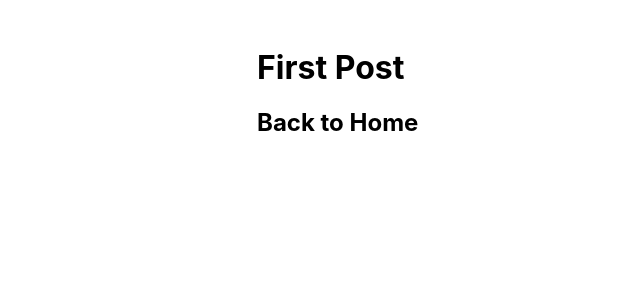
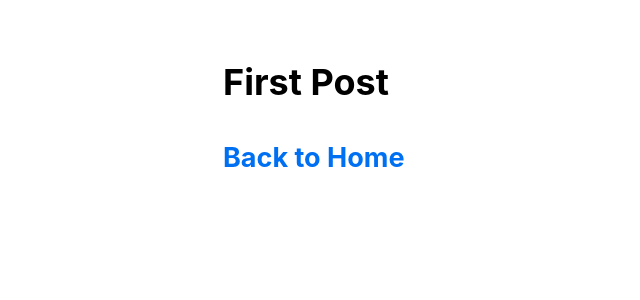
Before and after one commit to joaofaveri/nextjs-tutorial, a Next.js app: page /posts/first-post in a window 1280 px wide. Shown: the top 300 px of the page, without its empty margins (111-751 px from the left). Built offline with nearby package versions, Linux system fonts and the light colour scheme.

Commit message:
Edit global css

```diff
--- a/styles/globals.css
+++ b/styles/globals.css
@@ -1,16 +1,27 @@
 html,
 body {
-  padding: 0;
-  margin: 0;
-  font-family: -apple-system, BlinkMacSystemFont, Segoe UI, Roboto, Oxygen,
-    Ubuntu, Cantarell, Fira Sans, Droid Sans, Helvetica Neue, sans-serif;
+    padding: 0;
+    margin: 0;
+    font-family: -apple-system, BlinkMacSystemFont, Segoe UI, Roboto, Oxygen,
+        Ubuntu, Cantarell, Fira Sans, Droid Sans, Helvetica Neue, sans-serif;
+    line-height: 1.6;
+    font-size: 18px;
+}
+
+* {
+    box-sizing: border-box;
 }
 
 a {
-  color: inherit;
-  text-decoration: none;
+    color: #0070f3;
+    text-decoration: none;
 }
 
-* {
-  box-sizing: border-box;
+a:hover {
+    text-decoration: underline;
 }
+
+img {
+    max-width: 100%;
+    display: block;
+}
```
